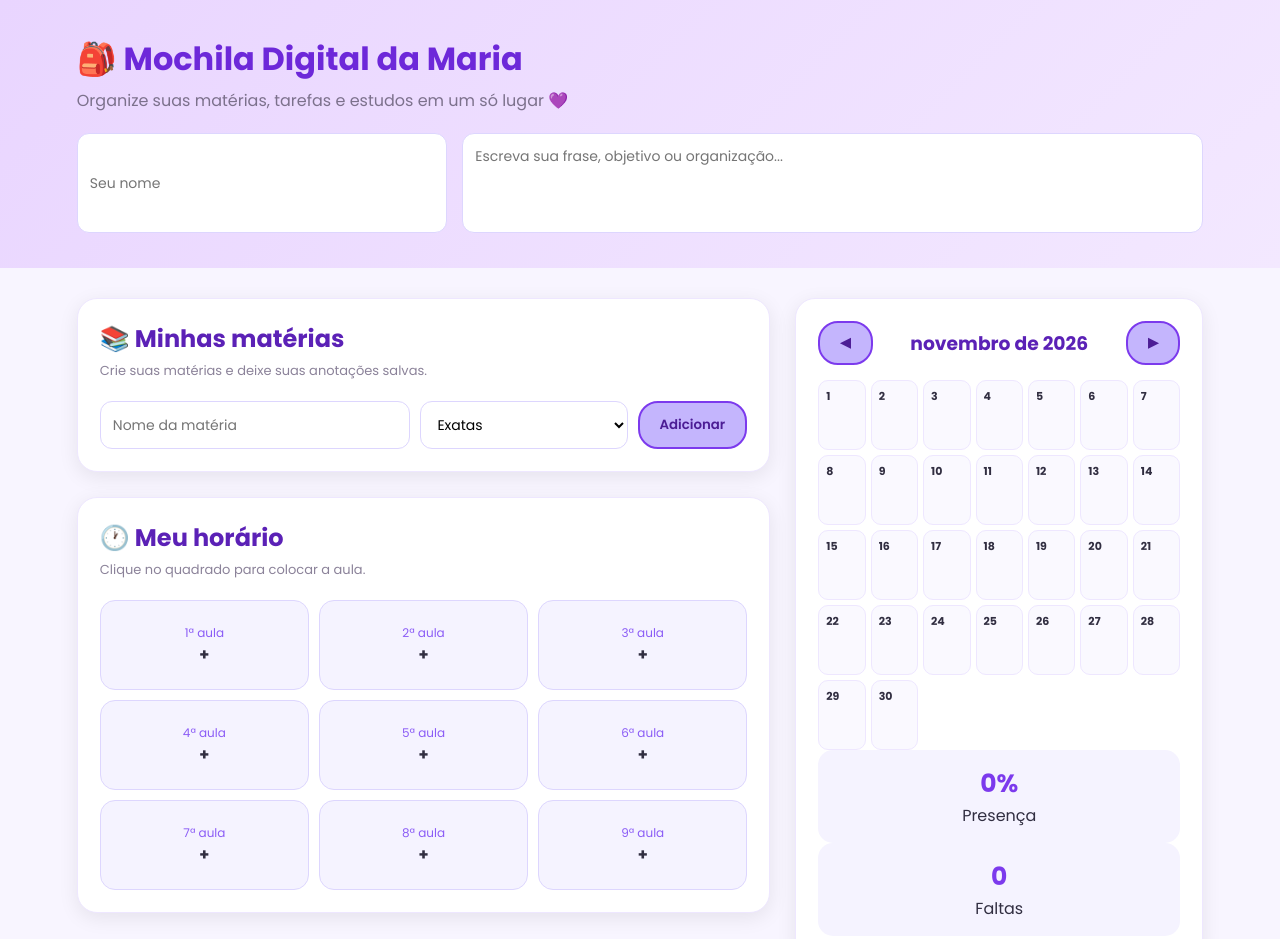
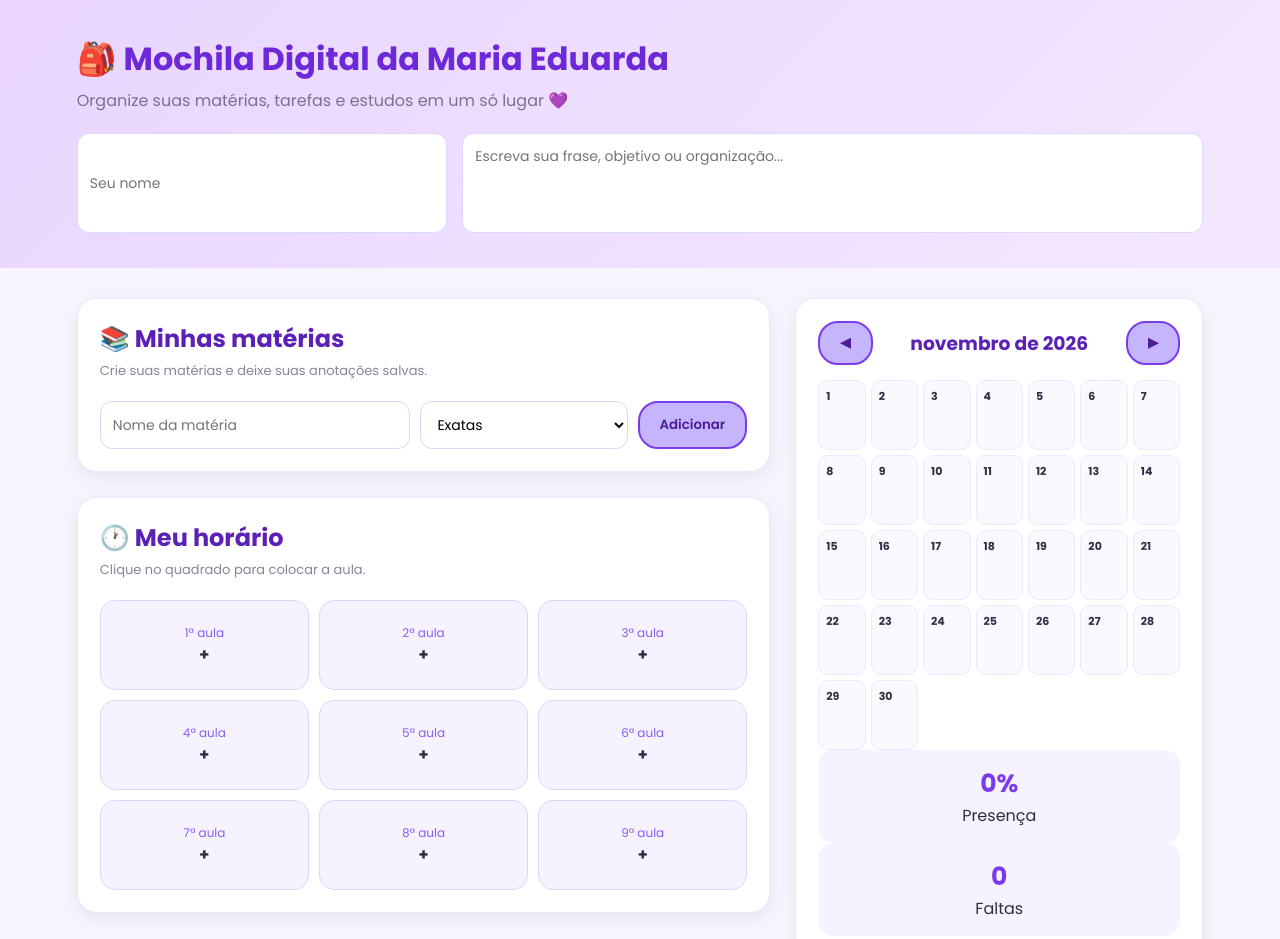
Before and after one commit to maria7zz/mochila-escolar, a plain HTML site: page index.html in a window 1280 px wide. Shown: the top 939 px of the page. Drawn offline with Linux system fonts and the light colour scheme.

Commit message:
Update index.html

```diff
--- a/index.html
+++ b/index.html
@@ -774,7 +774,7 @@ button:hover{
 
 
 <h1>
-🎒 Mochila Digital da Maria
+🎒 Mochila Digital da Maria Eduarda
 </h1>
 
 
```
